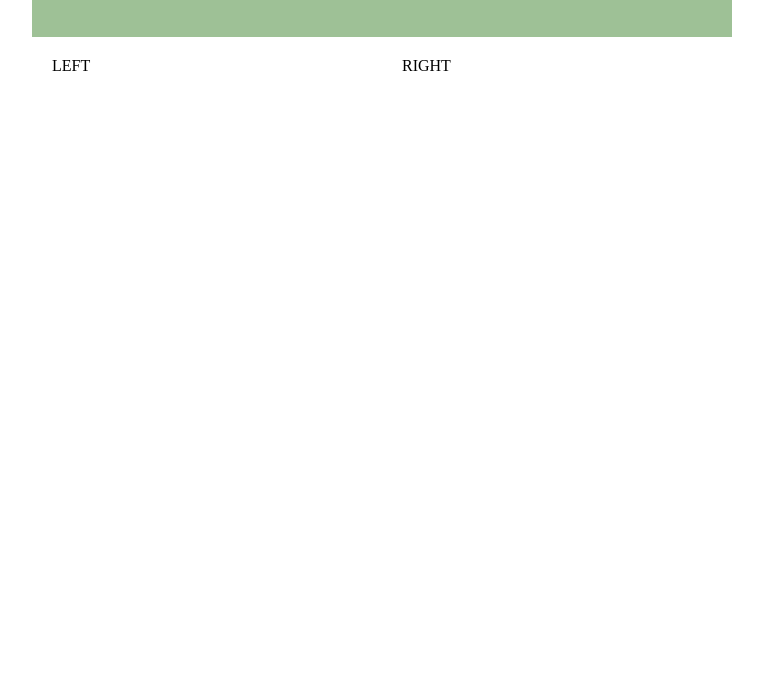
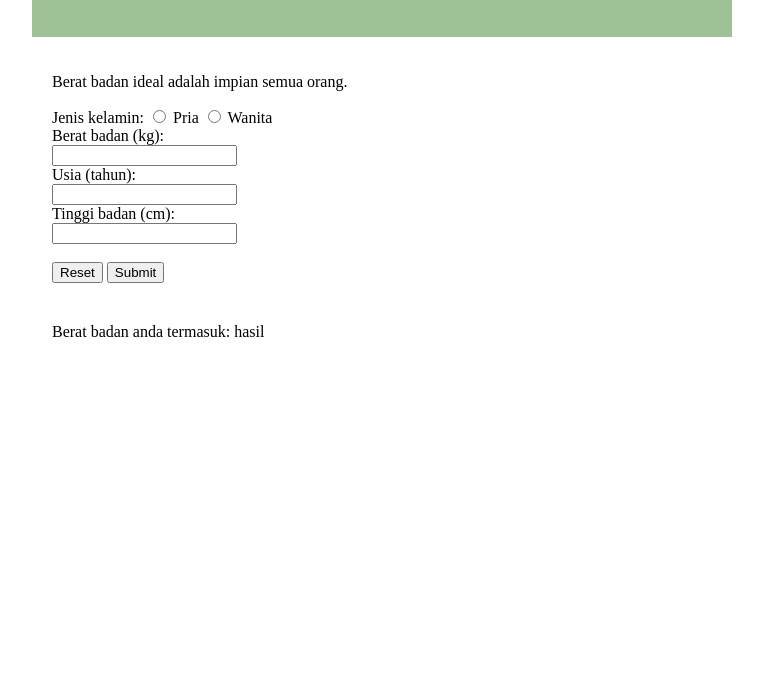
Before and after one commit to revou-fundamental-course/25-mar-24-wtanil, a plain HTML site: page index.html in a window 1280 px wide. Shown: the part 103-800 px from the top of the page, without its empty margins (258-1021 px from the left). Drawn offline with Linux system fonts and the light colour scheme.

Commit message:
implement form

```diff
--- a/css/style.css
+++ b/css/style.css
@@ -26,10 +26,14 @@ body {
     color: rgb(27, 27, 27);
 }
 
-.half {
-    flex: 50%;
+.main {
+    flex: 100%;
     /* background-color: #f1f1f1; */
     padding: 20px;
+}
+
+.result {
+    visibility: visible;
 }
 
 .row {
--- a/index.html
+++ b/index.html
@@ -15,16 +15,34 @@
     <div class="header">
 
         <div class="navbar">
-            <h1>BMI Calculator</h1>
+            <h1>Kalkulator BMI</h1>
         </div>
     </div>
 
     <div class="row">
-        <div class="half">
-            LEFT
+        <div class="main">
+            <p>Berat badan ideal adalah impian semua orang.</p>
+            <form>
+                <label for="jeniskelamin">Jenis kelamin:</label>
+                <input type="radio" id="pria" name="jeniskelamin" value="pria">
+                <label for="pria">Pria</label>
+                <input type="radio" id="wanita" name="jeniskelamin" value="wanita">
+                <label for="wanita">Wanita</label><br>
+                <label for="berat">Berat badan (kg):</label><br>
+                <input type="text" id="berat" name="berat"><br>
+                <label for="usia">Usia (tahun):</label><br>
+                <input type="text" id="usia" name="usia"><br>
+                <label for="tinggi">Tinggi badan (cm):</label><br>
+                <input type="text" id="tinggi" name="tinggi"><br><br>
+                <input type="reset" value="Reset">
+                <input type="submit" value="Submit">
+            </form>
         </div>
-        <div class="half">
-            RIGHT
+
+        <div class="main">
+            <div class="result">
+                Berat badan anda termasuk: hasil
+            </div>
         </div>
     </div>
 
```
